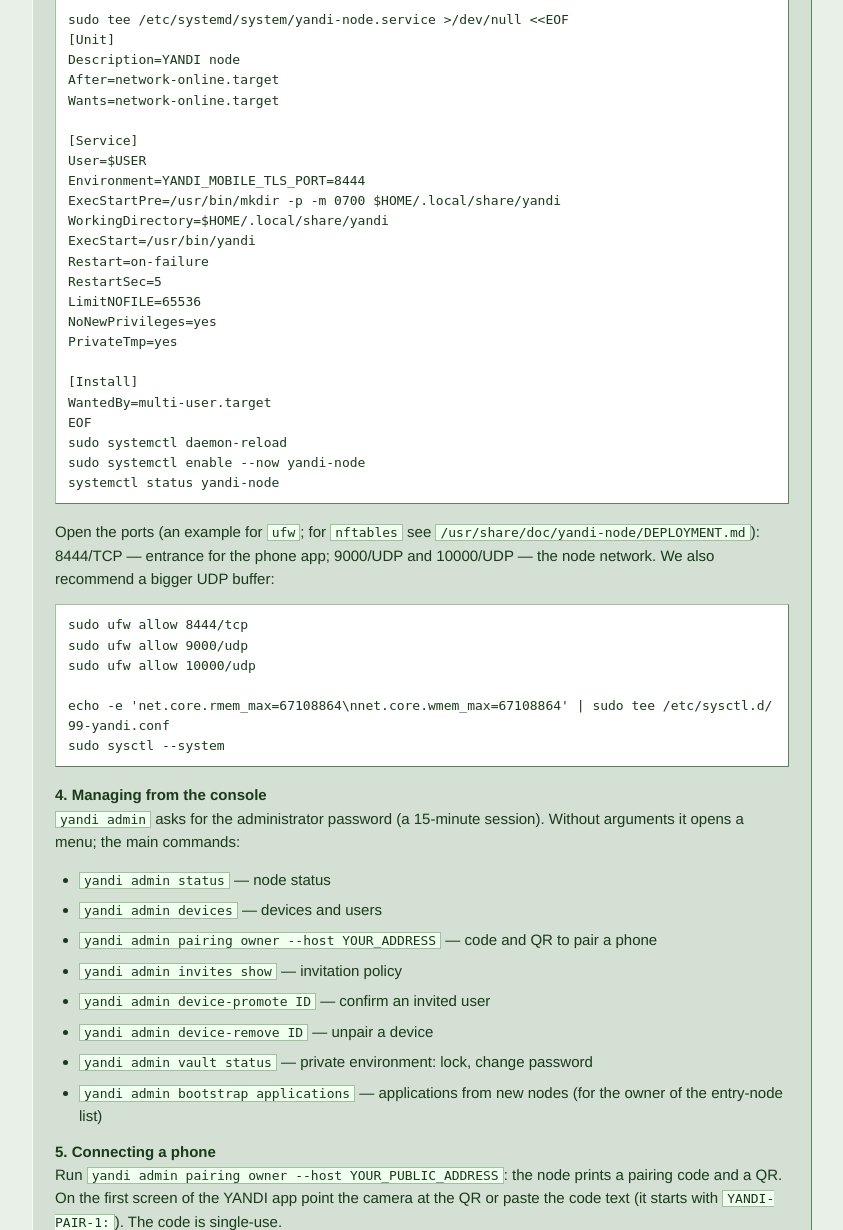
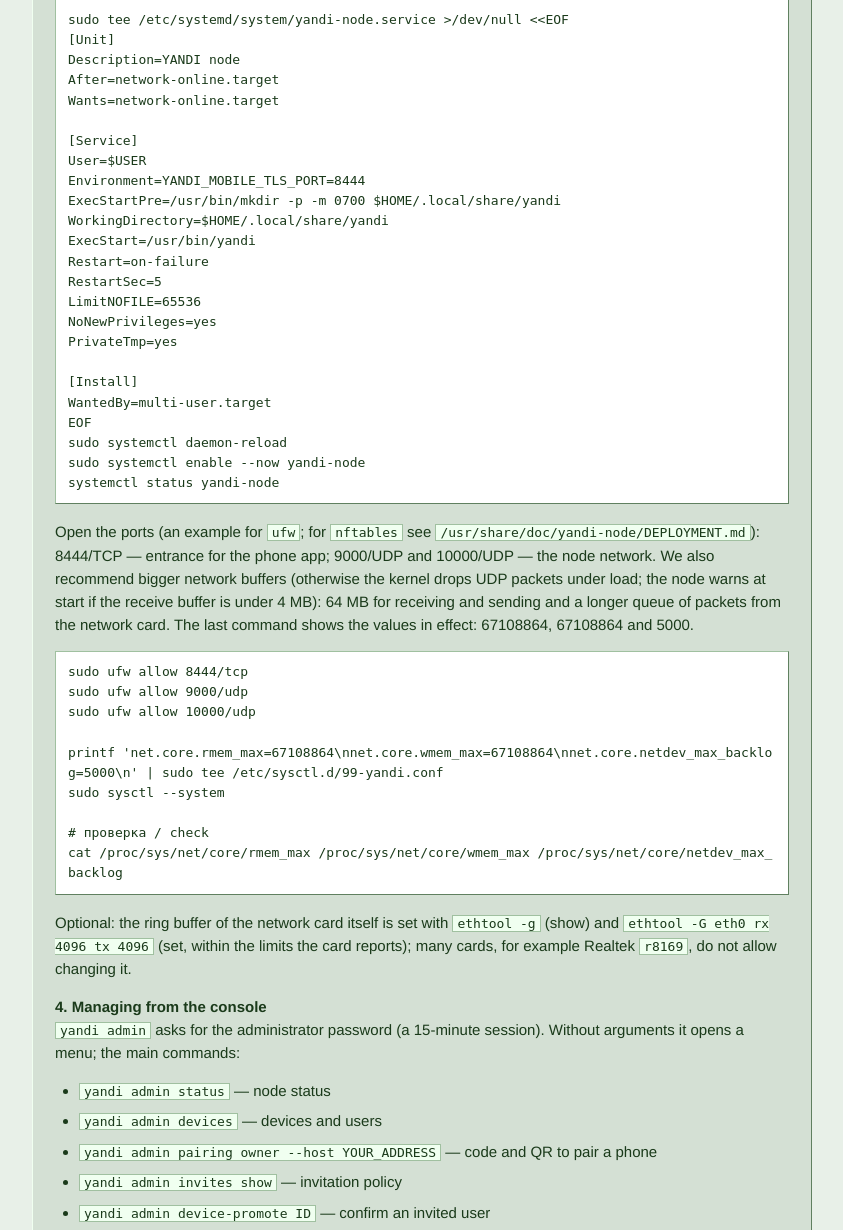
Before and after one commit to ispolkom/node, a PHP site: page /network/downloads/debian/index.php in a window 1280 px wide. Shown: the part 2460-3690 px from the top of the page, without its empty margins (132-975 px from the left). Run offline with PHP 8.4, Linux system fonts and the light colour scheme.

Commit message:
docs: очередь netdev_max_backlog и заметка про кольцевой буфер карты (сайт и DEPLOYMENT.md)
Co-Authored-By: Claude Sonnet 5.5 <noreply@anthropic.com>

```diff
--- a/deploy/site/yandi.su/includes/cli_guide.php
+++ b/deploy/site/yandi.su/includes/cli_guide.php
@@ -35,7 +35,8 @@ UNIT;
         's2' => 'Первая настройка', 'p2' => 'Запускайте от обычного пользователя (не от root): данные узла лежат в его домашней папке. Мастер спросит язык, задаст пароль владельца, покажет сид-фразу (12 слов; <code>--words 24</code> для 24) и создаст закрытую среду:',
         'w2' => '<strong>Запишите сид-фразу на бумагу и проверьте.</strong> Она показывается один раз и нужна для восстановления; без неё и пароля данные не вернуть. Без терминала: <code>yandi setup --seed-file seed.txt --password-stdin</code> (фраза пишется в новый файл с правами 0600).',
         's3' => 'Служба и порты', 'p3' => 'Чтобы узел работал сам и поднимался после перезагрузки, создайте службу systemd для вашего пользователя:',
-        'p3b' => 'Откройте порты (пример для <code>ufw</code>; для <code>nftables</code> см. <code>/usr/share/doc/yandi-node/DEPLOYMENT.md</code>): 8444/TCP — вход для приложения на телефоне; 9000/UDP и 10000/UDP — сеть узлов. Рекомендуем и увеличить буфер UDP:',
+        'p3b' => 'Откройте порты (пример для <code>ufw</code>; для <code>nftables</code> см. <code>/usr/share/doc/yandi-node/DEPLOYMENT.md</code>): 8444/TCP — вход для приложения на телефоне; 9000/UDP и 10000/UDP — сеть узлов. Рекомендуем также расширить сетевые буферы (иначе под нагрузкой ядро теряет UDP-пакеты; при старте узел предупреждает, если буфер приёма меньше 4 МБ): по 64 МБ на приём и отправку и более длинную очередь пакетов от сетевой карты. Последняя команда покажет действующие значения: 67108864, 67108864 и 5000.',
+        'n3' => 'По желанию: кольцевой буфер самой сетевой карты задаётся командами <code>ethtool -g</code> (показать) и <code>ethtool -G eth0 rx 4096 tx 4096</code> (в пределах, которые сообщает карта); у многих карт, например Realtek <code>r8169</code>, его менять нельзя.',
         's4' => 'Управление из консоли', 'p4' => 'Команда <code>yandi admin</code> спрашивает пароль администратора (сеанс 15 минут). Без аргументов открывает меню; основные команды:',
         'c4' => ['yandi admin status' => 'состояние узла', 'yandi admin devices' => 'устройства и пользователи', 'yandi admin pairing owner --host ВАШ_АДРЕС' => 'код и QR для сопряжения телефона', 'yandi admin invites show' => 'политика приглашений', 'yandi admin device-promote ID' => 'подтвердить приглашённого пользователя', 'yandi admin device-remove ID' => 'отвязать устройство', 'yandi admin vault status' => 'закрытая среда: замок, смена пароля', 'yandi admin bootstrap applications' => 'заявки новых узлов (для владельца списка входных узлов)'],
         's5' => 'Подключение телефона', 'p5' => 'Выполните <code>yandi admin pairing owner --host ВАШ_ВНЕШНИЙ_АДРЕС</code>: узел покажет код сопряжения и QR. В приложении YANDI на первом экране наведите камеру на QR или вставьте текст кода (он начинается с <code>YANDI-PAIR-1:</code>). Код одноразовый.',
@@ -49,7 +50,8 @@ UNIT;
         's2' => 'First setup', 'p2' => 'Run it as a regular user (not root): the node data lives in that user\'s home directory. The wizard asks for the language, sets the owner password, shows the seed phrase (12 words; <code>--words 24</code> for 24) and creates the private environment:',
         'w2' => '<strong>Write the seed phrase on paper and check it.</strong> It is shown once and is needed for recovery; without it and the password the data cannot be restored. Without a terminal: <code>yandi setup --seed-file seed.txt --password-stdin</code> (the phrase goes to a new file with mode 0600).',
         's3' => 'Service and ports', 'p3' => 'To keep the node running and bring it up after a reboot, create a systemd service for your user:',
-        'p3b' => 'Open the ports (an example for <code>ufw</code>; for <code>nftables</code> see <code>/usr/share/doc/yandi-node/DEPLOYMENT.md</code>): 8444/TCP — entrance for the phone app; 9000/UDP and 10000/UDP — the node network. We also recommend a bigger UDP buffer:',
+        'p3b' => 'Open the ports (an example for <code>ufw</code>; for <code>nftables</code> see <code>/usr/share/doc/yandi-node/DEPLOYMENT.md</code>): 8444/TCP — entrance for the phone app; 9000/UDP and 10000/UDP — the node network. We also recommend bigger network buffers (otherwise the kernel drops UDP packets under load; the node warns at start if the receive buffer is under 4 MB): 64 MB for receiving and sending and a longer queue of packets from the network card. The last command shows the values in effect: 67108864, 67108864 and 5000.',
+        'n3' => 'Optional: the ring buffer of the network card itself is set with <code>ethtool -g</code> (show) and <code>ethtool -G eth0 rx 4096 tx 4096</code> (set, within the limits the card reports); many cards, for example Realtek <code>r8169</code>, do not allow changing it.',
         's4' => 'Managing from the console', 'p4' => '<code>yandi admin</code> asks for the administrator password (a 15-minute session). Without arguments it opens a menu; the main commands:',
         'c4' => ['yandi admin status' => 'node status', 'yandi admin devices' => 'devices and users', 'yandi admin pairing owner --host YOUR_ADDRESS' => 'code and QR to pair a phone', 'yandi admin invites show' => 'invitation policy', 'yandi admin device-promote ID' => 'confirm an invited user', 'yandi admin device-remove ID' => 'unpair a device', 'yandi admin vault status' => 'private environment: lock, change password', 'yandi admin bootstrap applications' => 'applications from new nodes (for the owner of the entry-node list)'],
         's5' => 'Connecting a phone', 'p5' => 'Run <code>yandi admin pairing owner --host YOUR_PUBLIC_ADDRESS</code>: the node prints a pairing code and a QR. On the first screen of the YANDI app point the camera at the QR or paste the code text (it starts with <code>YANDI-PAIR-1:</code>). The code is single-use.',
@@ -57,12 +59,12 @@ UNIT;
         's7' => 'Log, updating, removal',
         'l7' => ['Service log: <code>journalctl -u yandi-node -f</code>.', 'Updating: install the new package over the old one (<code>sudo apt install ./yandi-node_*.deb</code>), then <code>sudo systemctl restart yandi-node</code>. The data is kept.', 'Removing the program but keeping the data: <code>sudo apt remove yandi-node</code>. Complete removal together with the data (wiped without a trace): <code>sudo apt purge yandi-node</code>; make sure the seed phrase is written down first.'],
     ];
-    $sysctl = "sudo ufw allow 8444/tcp\nsudo ufw allow 9000/udp\nsudo ufw allow 10000/udp\n\necho -e 'net.core.rmem_max=67108864\\nnet.core.wmem_max=67108864' | sudo tee /etc/sysctl.d/99-yandi.conf\nsudo sysctl --system";
+    $sysctl = "sudo ufw allow 8444/tcp\nsudo ufw allow 9000/udp\nsudo ufw allow 10000/udp\n\nprintf 'net.core.rmem_max=67108864\\nnet.core.wmem_max=67108864\\nnet.core.netdev_max_backlog=5000\\n' | sudo tee /etc/sysctl.d/99-yandi.conf\nsudo sysctl --system\n\n# проверка / check\ncat /proc/sys/net/core/rmem_max /proc/sys/net/core/wmem_max /proc/sys/net/core/netdev_max_backlog";
     ?>
     <div class="download-steps"><h3><?= $t['h'] ?></h3><p><?= $t['lead'] ?></p>
     <h4>1. <?= $t['s1'] ?></h4><p><?= $t['p1'] ?></p><pre>sudo apt install ./yandi-node_*.deb</pre>
     <h4>2. <?= $t['s2'] ?></h4><p><?= $t['p2'] ?></p><pre>yandi setup</pre><p><?= $t['w2'] ?></p>
-    <h4>3. <?= $t['s3'] ?></h4><p><?= $t['p3'] ?></p><pre><?= htmlspecialchars($unit, ENT_QUOTES) ?></pre><p><?= $t['p3b'] ?></p><pre><?= htmlspecialchars($sysctl, ENT_QUOTES) ?></pre>
+    <h4>3. <?= $t['s3'] ?></h4><p><?= $t['p3'] ?></p><pre><?= htmlspecialchars($unit, ENT_QUOTES) ?></pre><p><?= $t['p3b'] ?></p><pre><?= htmlspecialchars($sysctl, ENT_QUOTES) ?></pre><p><?= $t['n3'] ?></p>
     <h4>4. <?= $t['s4'] ?></h4><p><?= $t['p4'] ?></p><ul><?php foreach ($t['c4'] as $cmd => $what): ?><li><code><?= htmlspecialchars($cmd, ENT_QUOTES) ?></code> — <?= $what ?></li><?php endforeach; ?></ul>
     <h4>5. <?= $t['s5'] ?></h4><p><?= $t['p5'] ?></p>
     <h4>6. <?= $t['s6'] ?></h4><p><?= $t['p6'] ?></p>
```
Also changed, not shown: DEPLOYMENT.md (+1 -0 lines).
